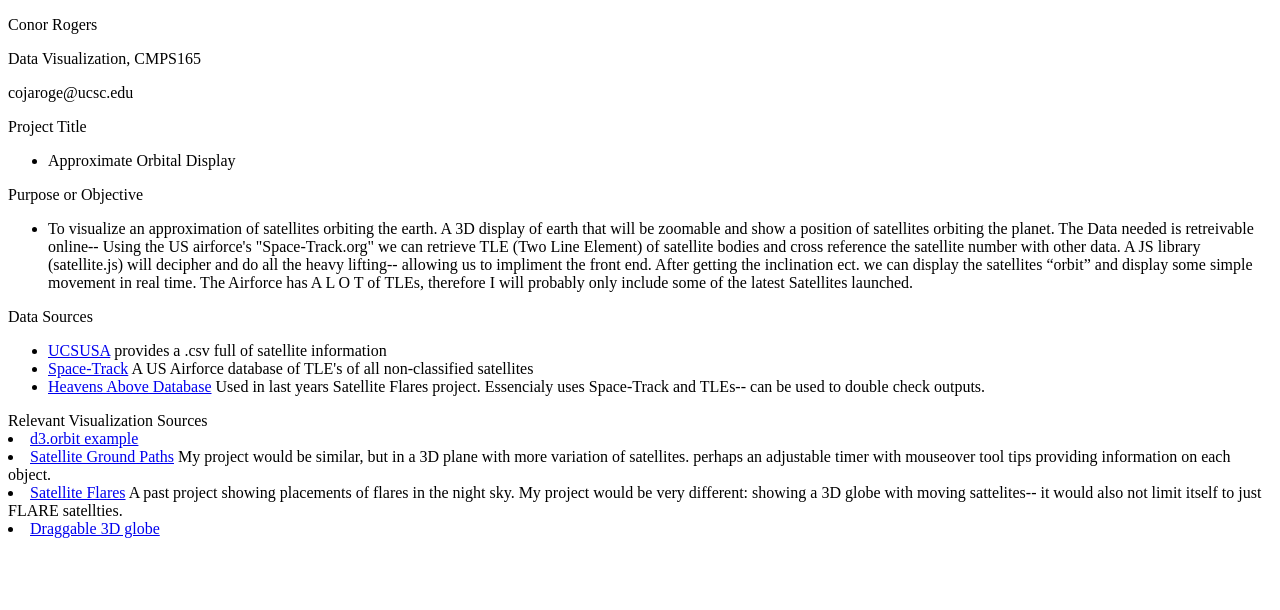
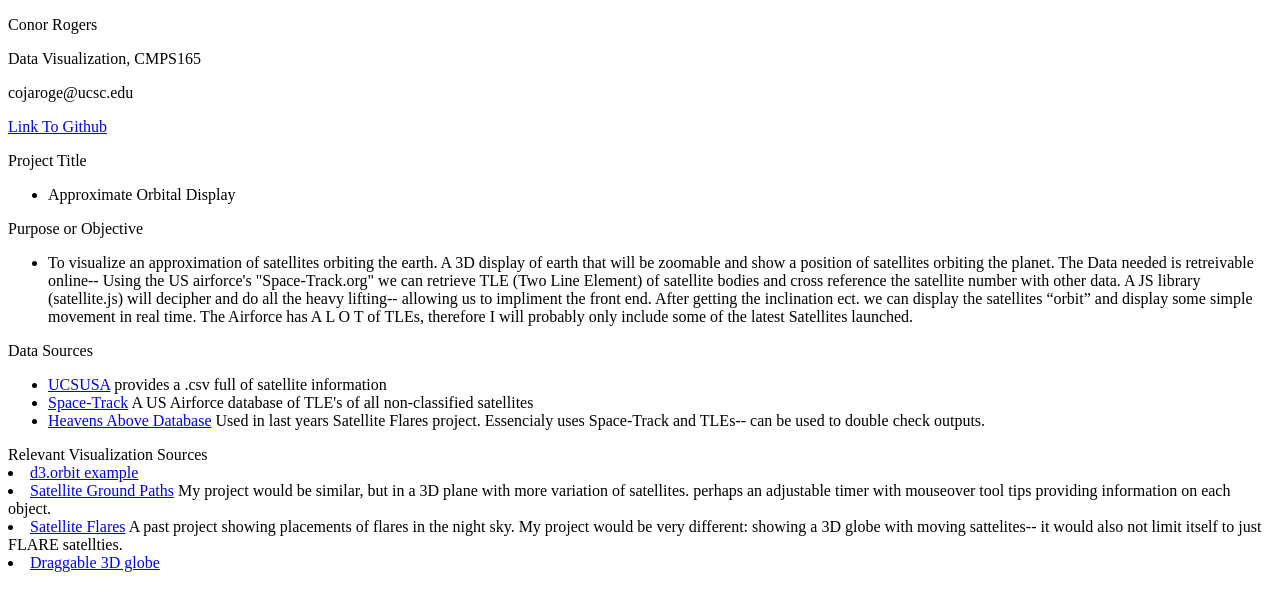
Before and after one commit to conorjamesrogers/cmps165_1b, a plain HTML site: page index.html in a window 1280 px wide. Drawn offline with nearby package versions, Linux system fonts and the light colour scheme.

Commit message:
added information

```diff
--- a/index.html
+++ b/index.html
@@ -28,6 +28,7 @@
         <p>Conor Rogers</p>
         <p>Data Visualization, CMPS165</p>
         <p>cojaroge@ucsc.edu</p>
+        <p><a href="https://github.com/conorjamesrogers/cmps165_1b">Link To Github</a></p>
         <a>Project Title</a>
         <ul>
             <li>Approximate Orbital Display</li>
```
